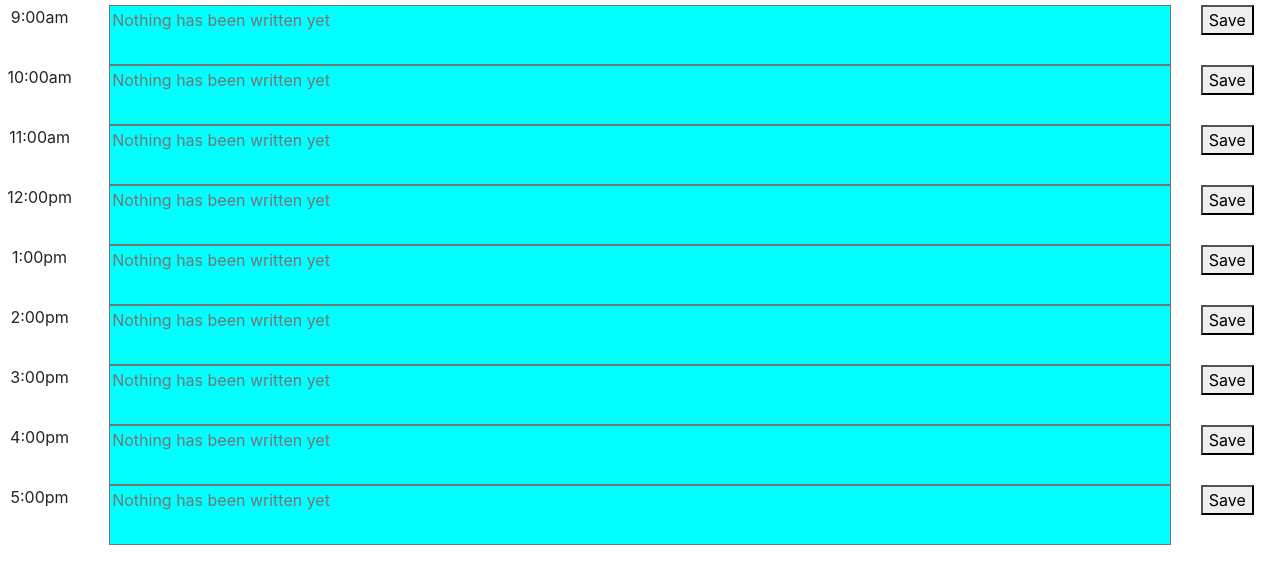
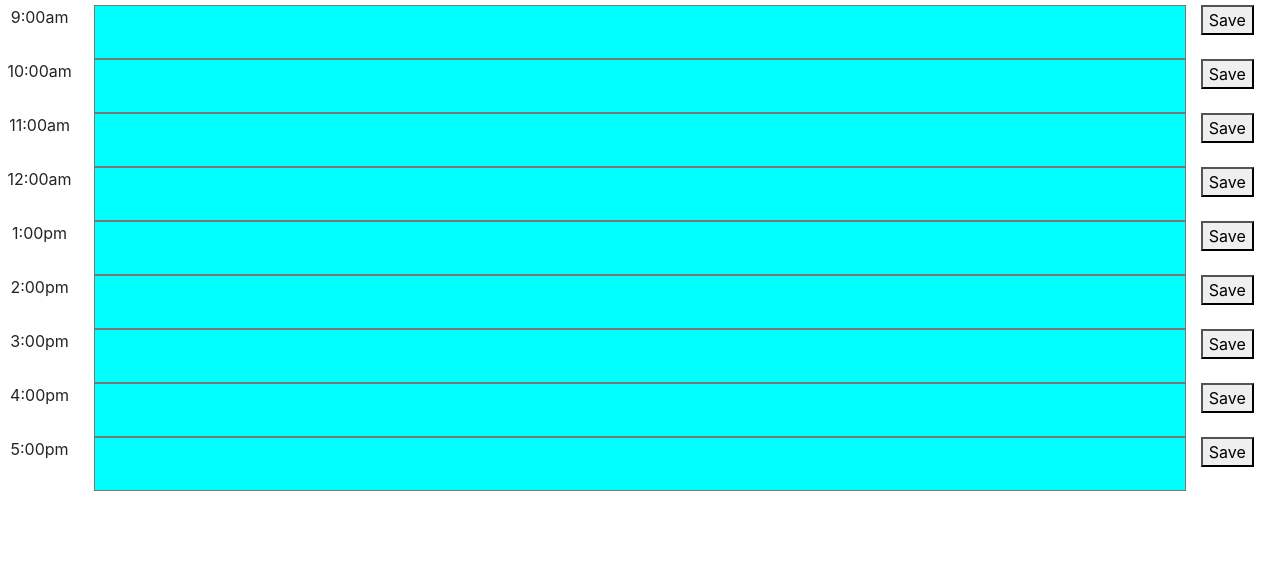
Before and after one commit to EdwardEMC/calendar, a plain HTML site: page index.html in a window 1280 px wide. Shown: the part 125-708 px from the top of the page. Drawn offline with Linux system fonts and the light colour scheme.

Commit message:
Dynamic list display added

```diff
--- a/assets/js/script.js
+++ b/assets/js/script.js
@@ -1,9 +1,38 @@
+var planner = $(".day-planner");
+
 function listDisplay(){
     for(i=0; i<9; i++) {
+        var time = ["9:00am", "10:00am", "11:00am", "12:00am", "1:00pm", "2:00pm", "3:00pm", "4:00pm", "5:00pm"];
         var row = $("<div>");
         var column = $("<div>");
-        var input = $("<div>");
+        var input = $("<textarea>");
+        var save = $("<div>");
+        var button = $("<button>")
 
+        //Create a row for each time period
         row.attr("class", "row");
+
+        //Creating the space for the time display
+        column.attr("class", "col-sm-1 text-center");
+        column.attr("style", "background-color:white;");
+        column.text(time[i]);
+
+        //Creating text area input
+        input.attr("class", "col-sm-10");
+        input.attr("style", "width:100%; height:100%; resize:none; background-color:aqua;");
+
+        //Creating the area for the save button
+        save.attr("class", "col-sm-1");
+
+        //Creating the save button
+        button.text("Save");
+
+        row.append(column);
+        row.append(input);
+        row.append(save);
+        save.append(button);
+        planner.append(row);
     }
 }
+
+listDisplay();
--- a/index.html
+++ b/index.html
@@ -23,108 +23,11 @@
     <div class="wrapper">
         <div class="contianer">
             <div class="day-planner">
-                <div class="row">
-                    <div class="col-sm-1">
-                        <p class="text-center">9:00am</p>
-                    </div>
-                    <div class="col-sm-10 input">
-                        <textarea placeholder="Nothing has been written yet"></textarea>
-                    </div>
-                    <div class="col-sm-1">
-                        <button class="save-button">Save</button>
-                    </div>
-                </div>
-                <div class="row">
-                    <div class="col-sm-1">
-                        <p class="text-center">10:00am</p>
-                    </div>
-                    <div class="col-sm-10 input">
-                        <textarea placeholder="Nothing has been written yet"></textarea>
-                    </div>
-                    <div class="col-sm-1">
-                        <button class="save-button">Save</button>
-                    </div>
-                </div>
-                <div class="row">
-                    <div class="col-sm-1">
-                        <p class="text-center">11:00am</p>
-                    </div>
-                    <div class="col-sm-10 input">
-                        <textarea placeholder="Nothing has been written yet"></textarea>
-                    </div>
-                    <div class="col-sm-1">
-                        <button class="save-button">Save</button>
-                    </div>
-                </div>
-                <div class="row">
-                    <div class="col-sm-1">
-                        <p class="text-center">12:00pm</p>
-                    </div>
-                    <div class="col-sm-10 input">
-                        <textarea placeholder="Nothing has been written yet"></textarea>
-                    </div>
-                    <div class="col-sm-1">
-                        <button class="save-button">Save</button>
-                    </div>
-                </div>
-                <div class="row">
-                    <div class="col-sm-1">
-                        <p class="text-center">1:00pm</p>
-                    </div>
-                    <div class="col-sm-10 input">
-                        <textarea placeholder="Nothing has been written yet"></textarea>
-                    </div>
-                    <div class="col-sm-1">
-                        <button class="save-button">Save</button>
-                    </div>
-                </div>
-                <div class="row">
-                    <div class="col-sm-1">
-                        <p class="text-center">2:00pm</p>
-                    </div>
-                    <div class="col-sm-10 input">
-                        <textarea placeholder="Nothing has been written yet"></textarea>
-                    </div>
-                    <div class="col-sm-1">
-                        <button class="save-button">Save</button>
-                    </div>
-                </div>
-                <div class="row">
-                    <div class="col-sm-1">
-                        <p class="text-center">3:00pm</p>
-                    </div>
-                    <div class="col-sm-10 input">
-                        <textarea placeholder="Nothing has been written yet"></textarea>
-                    </div>
-                    <div class="col-sm-1">
-                        <button class="save-button">Save</button>
-                    </div>
-                </div>
-                <div class="row">
-                    <div class="col-sm-1">
-                        <p class="text-center">4:00pm</p>
-                    </div>
-                    <div class="col-sm-10 input">
-                        <textarea placeholder="Nothing has been written yet"></textarea>
-                    </div>
-                    <div class="col-sm-1">
-                        <button class="save-button">Save</button>
-                    </div>
-                </div>
-                <div class="row">
-                    <div class="col-sm-1">
-                        <p class="text-center">5:00pm</p>
-                    </div>
-                    <div class="col-sm-10 input">
-                        <textarea placeholder="Nothing has been written yet"></textarea>
-                    </div>
-                    <div class="col-sm-1">
-                        <button class="save-button">Save</button>
-                    </div>
-                </div>
+
             </div>
         </div>
     </div>
 
+    <script src="assets/js/script.js"></script>
 </body>
 </html>
```
